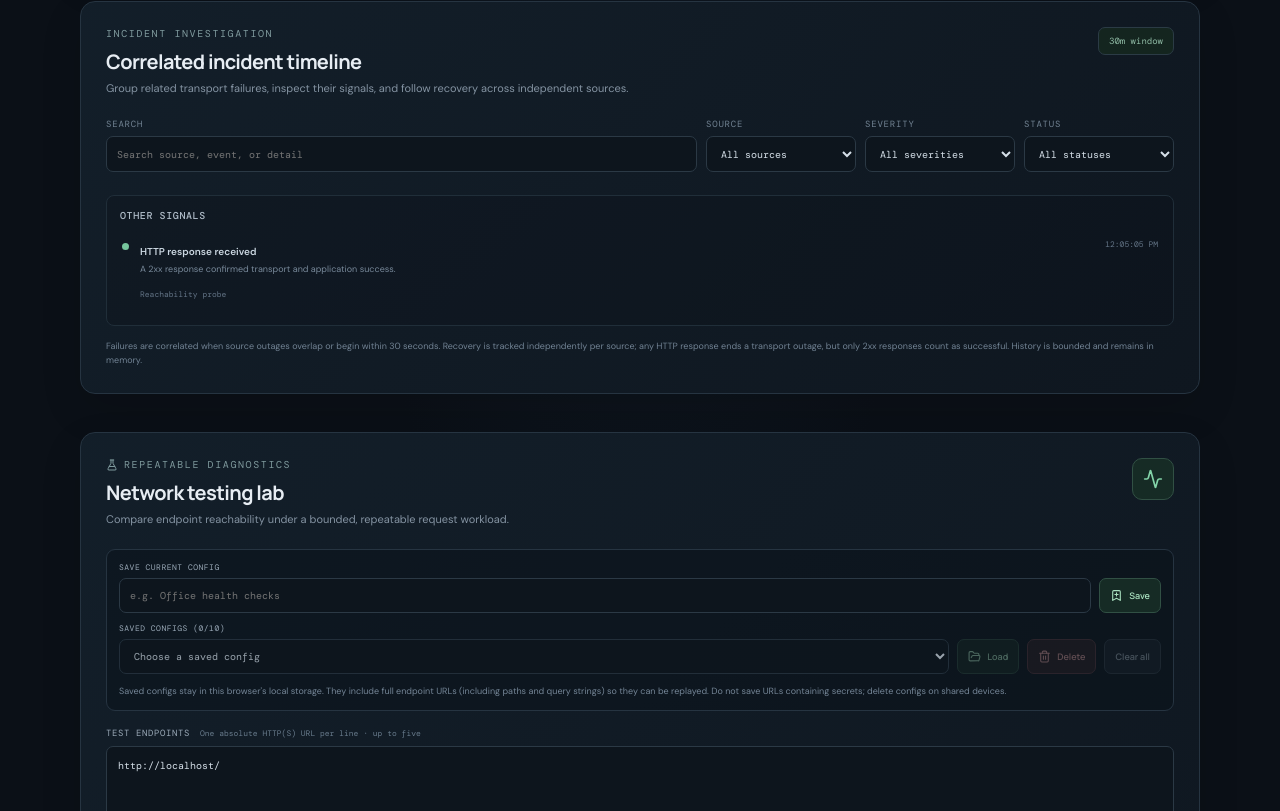
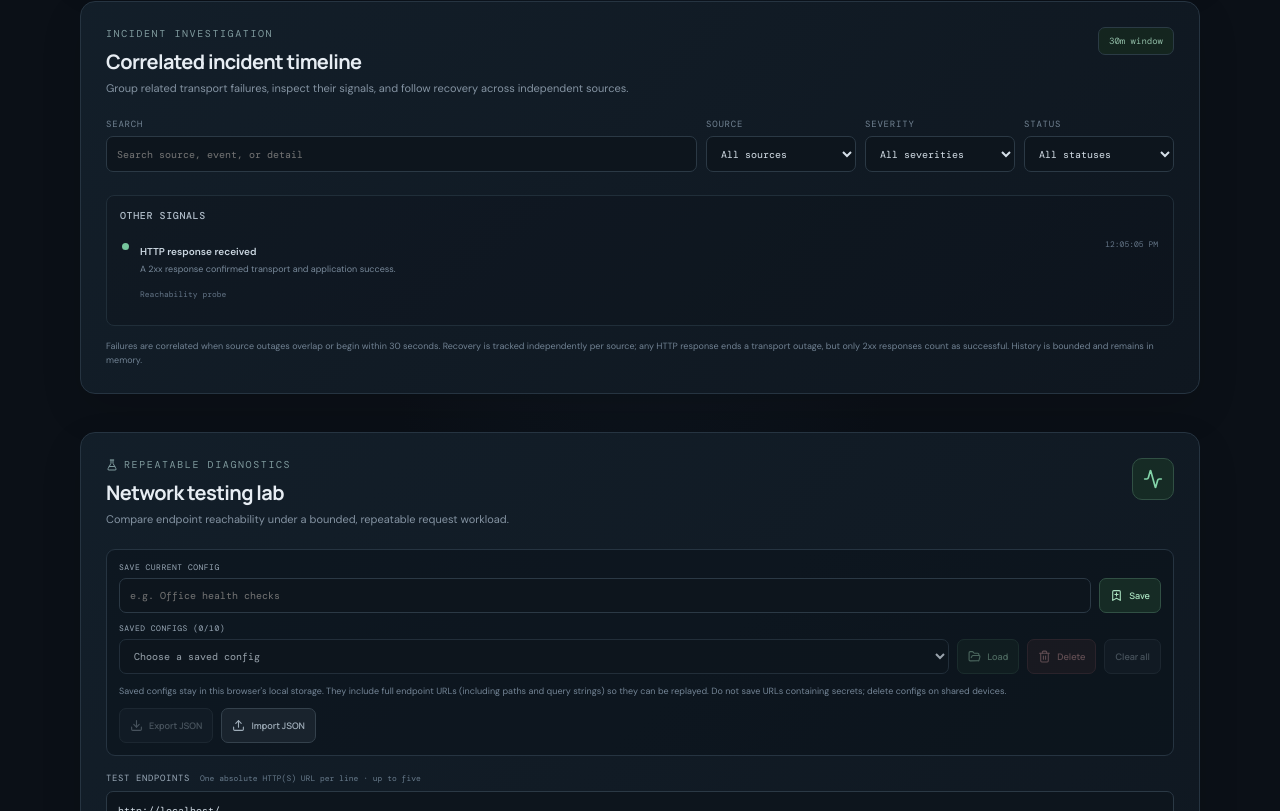
Before and after one commit to siddhant034/network-state, a React (Vite) app: page / in a window 1280 px wide. Shown: the part 1989-2800 px from the top of the page. Built offline with nearby package versions, Linux system fonts and the light colour scheme.

Commit message:
Wire portable config import and export into the network lab

```diff
--- a/src/components/NetworkTestLab.tsx
+++ b/src/components/NetworkTestLab.tsx
@@ -2,6 +2,9 @@ import { useEffect, useMemo, useRef, useState, type FormEvent } from "react";
 import { Activity, BookmarkPlus, FlaskConical, FolderOpen, Play, Square, Trash2 } from "lucide-react";
 import { parseNetworkLabEndpoints, runNetworkLab, type NetworkLabResult } from "../adapters/network-test-lab";
 import { loadNetworkLabConfigs, persistNetworkLabConfigs, removeNetworkLabConfig, saveNetworkLabConfig, type SavedNetworkLabConfig } from "../adapters/network-lab-configs";
+import { mergeImportedNetworkLabConfigs } from "../adapters/network-lab-config-transfer";
+import { NetworkLabConfigTransfer } from "./NetworkLabConfigTransfer";
+import "./NetworkLabConfigTransfer.css";
 import "./NetworkTestLab.css";
 
 const defaultEndpoint = () => new URL(import.meta.env.BASE_URL, window.location.href).toString();
@@ -147,6 +150,17 @@ export function NetworkTestLab() {
     setMessage("All saved configs cleared from this browser.");
   };
 
+  const handleImportConfigs = (imported: SavedNetworkLabConfig[]) => {
+    const next = mergeImportedNetworkLabConfigs(savedConfigs, imported);
+    const storage = getLocalStorage();
+    if (!storage || !persistNetworkLabConfigs(next, storage)) {
+      throw new Error("Could not save imported configs to this browser's local storage.");
+    }
+    setSavedConfigs(next);
+    setSelectedConfigId(next[0]?.id ?? "");
+    setError("");
+  };
+
   const handleSubmit = async (event: FormEvent<HTMLFormElement>) => {
     event.preventDefault();
     if (running) return;
@@ -229,6 +243,7 @@ export function NetworkTestLab() {
           <button type="button" className="network-lab-config-button muted" onClick={handleClearConfigs} disabled={running || savedConfigs.length === 0}>Clear all</button>
         </div>
         <p className="network-lab-config-privacy">Saved configs stay in this browser's local storage. They include full endpoint URLs (including paths and query strings) so they can be replayed. Do not save URLs containing secrets; delete configs on shared devices.</p>
+        <NetworkLabConfigTransfer configs={savedConfigs} onImport={handleImportConfigs} />
       </div>
 
       <form className="network-lab-form" onSubmit={(event) => { void handleSubmit(event); }}>
```
